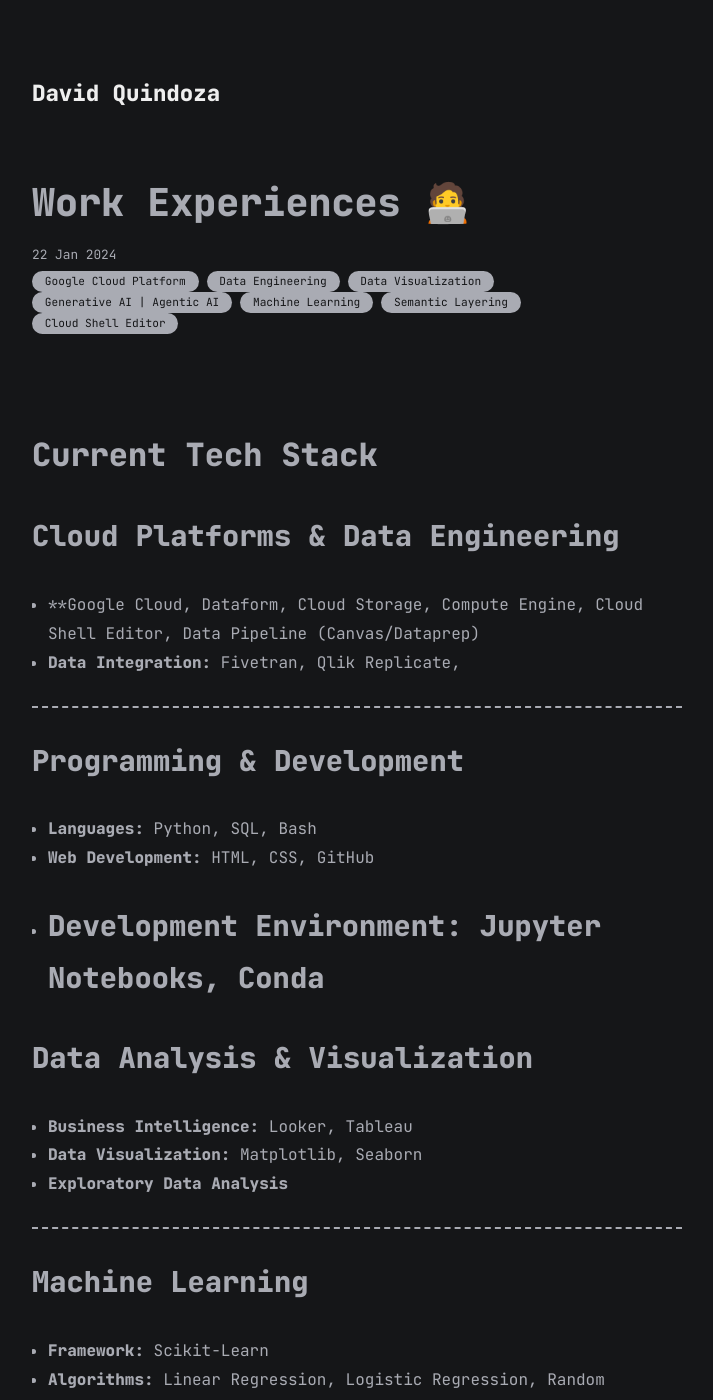
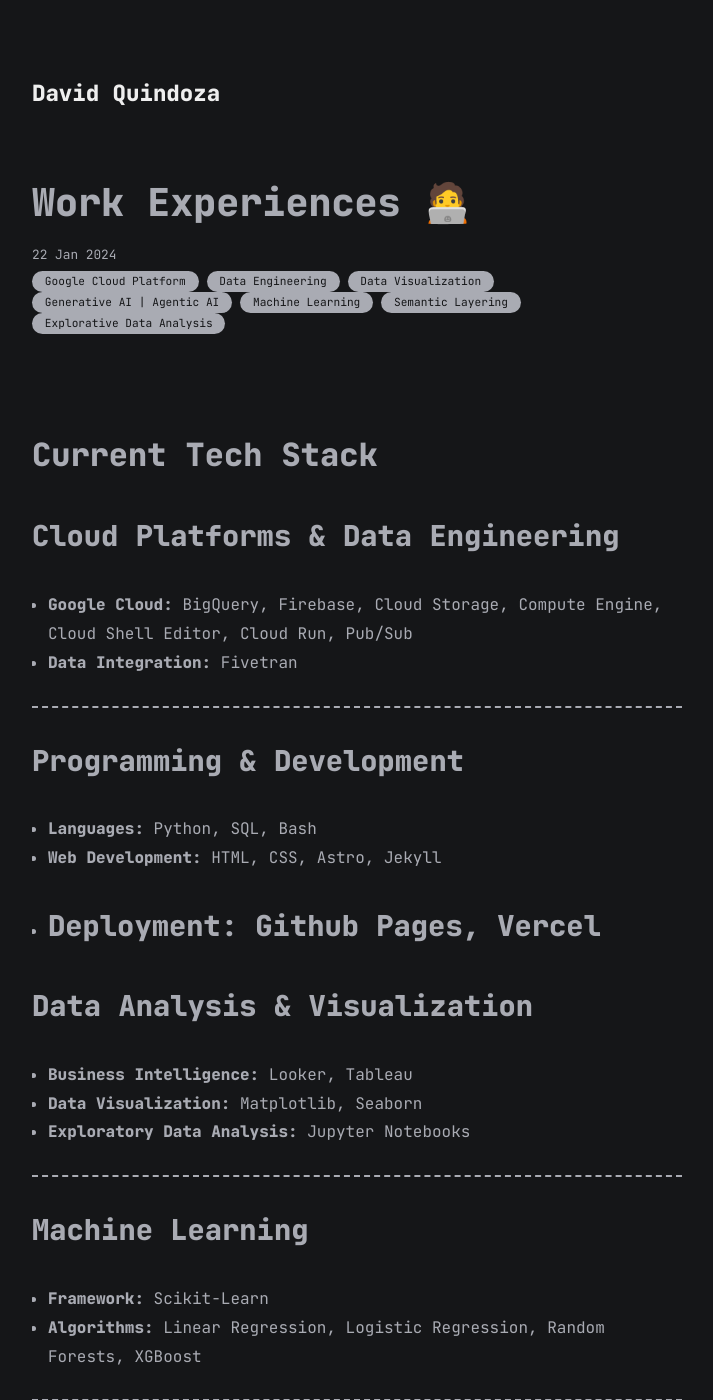
Before and after one commit to davidquindoza/davidquindozaSite, a Jekyll site: the page built from all_collections/_posts/2022-07-01-work.md, in a window 1280 px wide and 1400 px high. Shown: the whole window, without its empty margins (283-996 px from the left). Built offline with Jekyll 4.4.1, drawn with Linux system fonts in a browser that asks for light colours; some of the changed text lies outside the part shown.

Commit message:
Update typos in work experiences

```diff
--- a/all_collections/_posts/2022-07-01-work.md
+++ b/all_collections/_posts/2022-07-01-work.md
@@ -2,27 +2,27 @@
 layout: post
 title: Work Experiences 🧑‍💻
 date: 2024-01-22
-categories: [Google Cloud Platform, Data Engineering, Data Visualization, Generative AI | Agentic AI, Machine Learning, Semantic Layering, Cloud Shell Editor]
+categories: [Google Cloud Platform, Data Engineering, Data Visualization, Generative AI | Agentic AI, Machine Learning, Semantic Layering, Explorative Data Analysis]
 ---
 
 # Current Tech Stack
 
 ## Cloud Platforms & Data Engineering
-* **Google Cloud, Dataform, Cloud Storage, Compute Engine, Cloud Shell Editor, Data Pipeline (Canvas/Dataprep)
-* **Data Integration:** Fivetran, Qlik Replicate,
+* **Google Cloud:** BigQuery, Firebase, Cloud Storage, Compute Engine, Cloud Shell Editor, Cloud Run, Pub/Sub
+* **Data Integration:** Fivetran
 
 ---
 
 ## Programming & Development
 * **Languages:** Python, SQL, Bash
-* **Web Development:** HTML, CSS, GitHub
-* **Development Environment:** Jupyter Notebooks, Conda
+* **Web Development:** HTML, CSS, Astro, Jekyll
+* **Deployment:** Github Pages, Vercel
 ---
 
 ## Data Analysis & Visualization
 * **Business Intelligence:** Looker, Tableau
 * **Data Visualization:** Matplotlib, Seaborn
-* **Exploratory Data Analysis**
+* **Exploratory Data Analysis:** Jupyter Notebooks
 
 ---
 
```
Also changed, not shown: other parts of all_collections/_posts/2022-07-01-work.md (+2 -4 lines).
